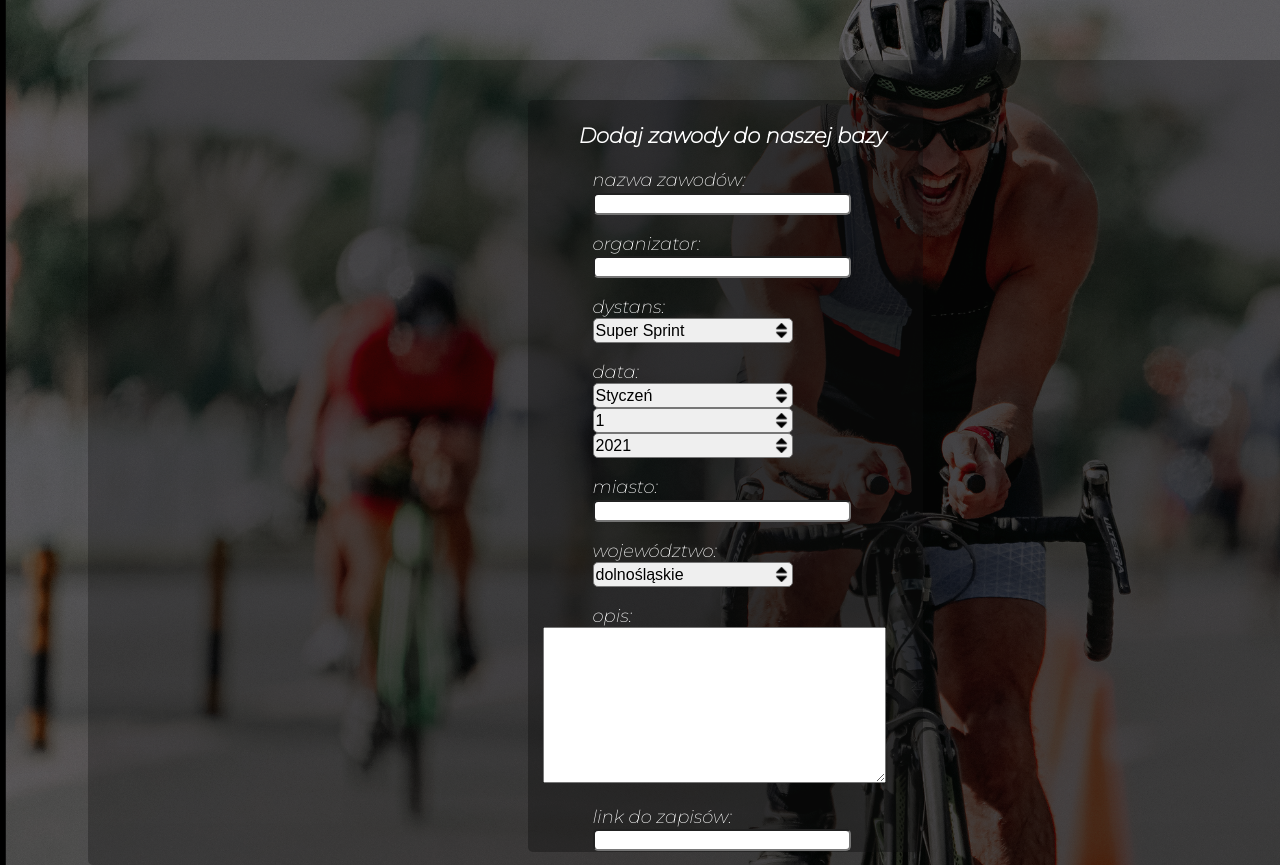
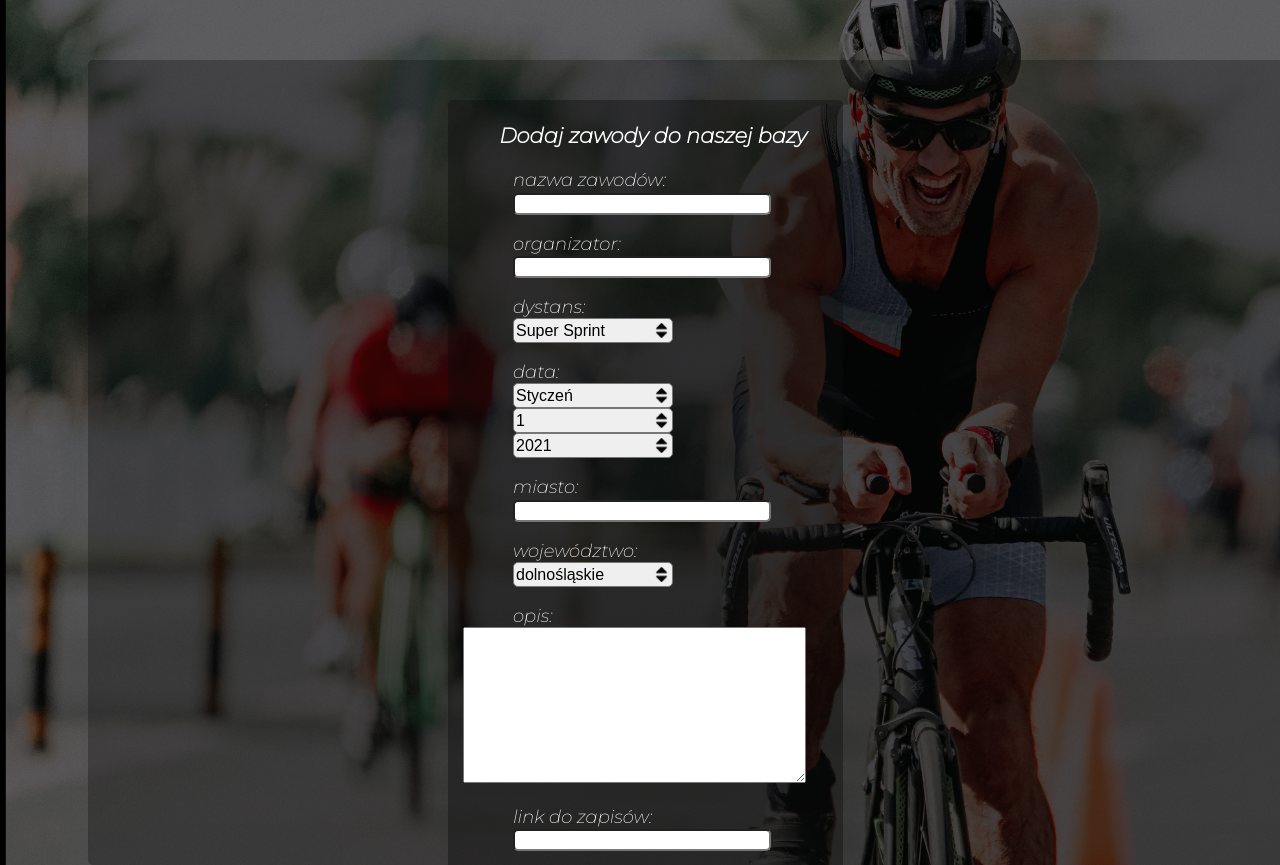
Before and after one commit to kadabrowska/TriEvent, a Django app: page /add/race/ in a window 1280 px wide; the page is wider, and only the part inside the window is pictured. Shown: the part 100-965 px from the top of that part. Run offline with Django 3.2, Linux system fonts and the light colour scheme; some libraries are stand-ins or nearby versions.

Commit message:
add race form

```diff
--- a/TriEvent_app/static/css/style.css
+++ b/TriEvent_app/static/css/style.css
@@ -135,8 +135,8 @@ body {
   font-weight: bold;
 }
 .form-box {
-  position: absolute;
-  height: 750px;
+  position: fixed;
+  height: 780px;
   width: 380px;
   background: rgba(13, 13, 13, 0.4);
   border-radius: 5px 5px;
@@ -187,7 +187,7 @@ body {
 .form-box p select {
   margin-right: 80px;
   margin-left: 50px;
-  width: 200px;
+  width: 160px;
   height: 25px;
   border-radius: 5px 5px;
   font-size: 16px;
```
